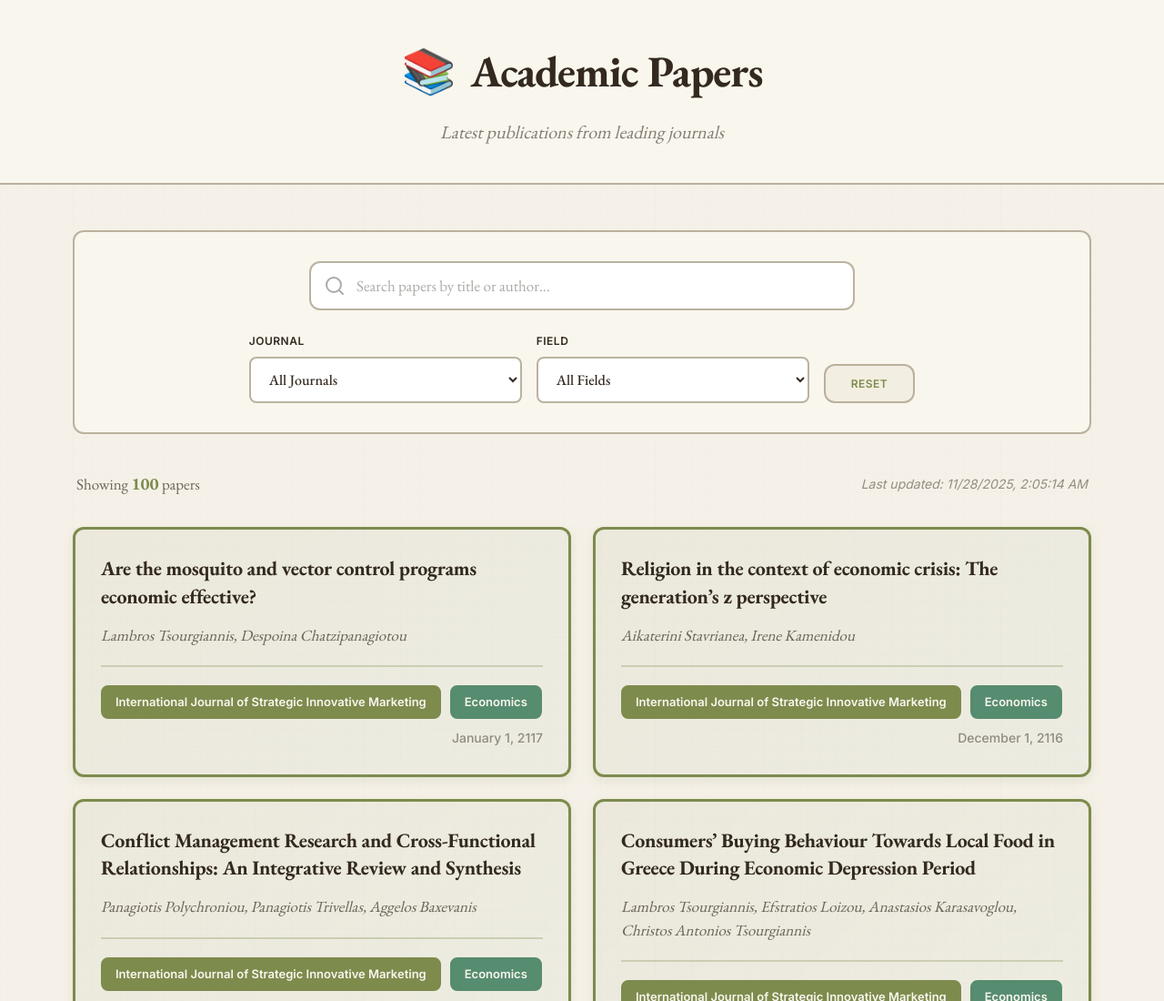
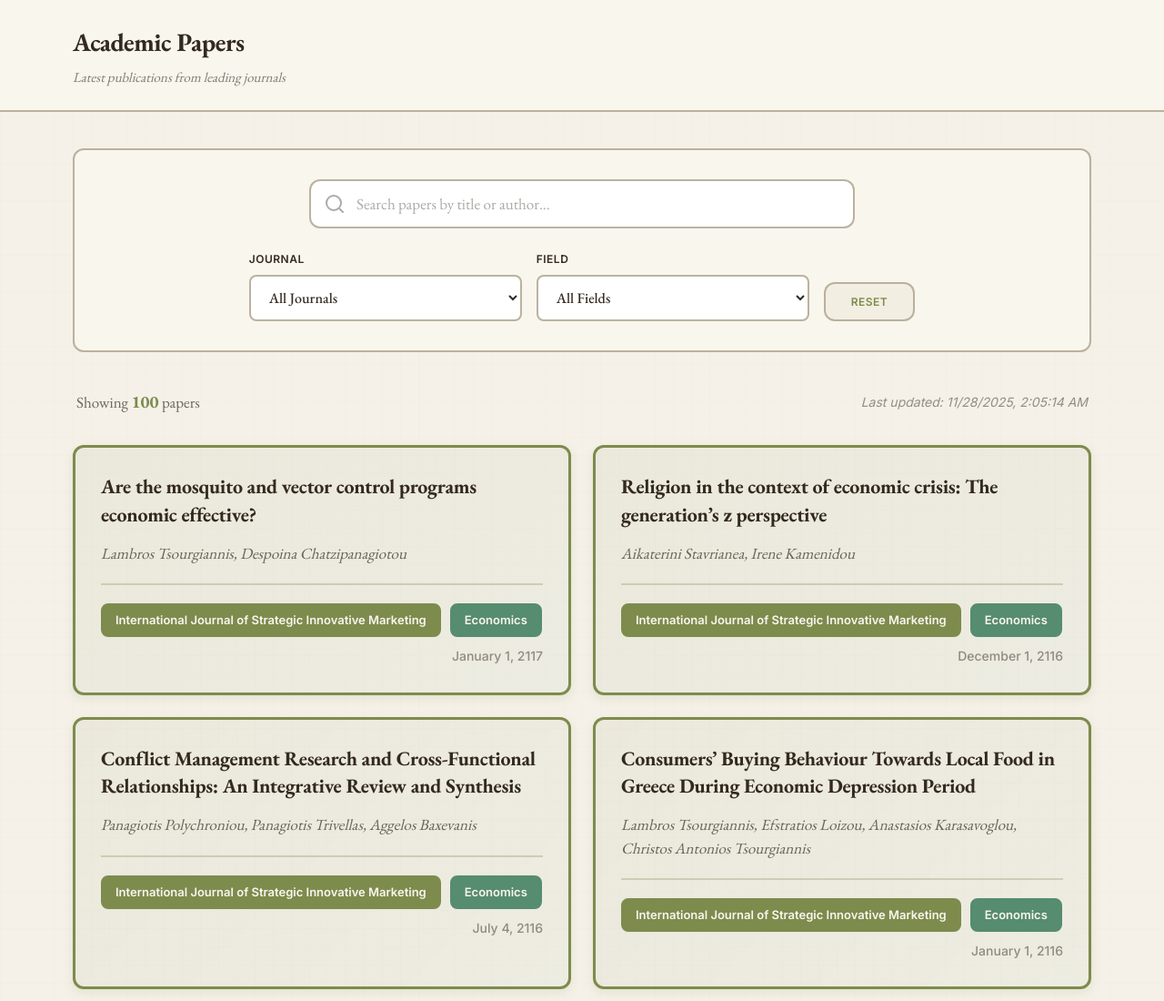
Before and after one commit to Justinache/academic-papers, a website: page index.html in a window 1280 px wide. Shown: the top 1100 px of the page at 91% size. Drawn offline with nearby package versions, Linux system fonts and the light colour scheme.

Commit message:
Update header: left-align, remove emoji, reduce font sizes to match Ghibli theme

```diff
--- a/index.html
+++ b/index.html
@@ -14,10 +14,7 @@
     <header class="header">
         <div class="container">
             <div class="header-content">
-                <div class="logo-section">
-                    <span class="logo-icon">📚</span>
-                    <h1 class="site-title">Academic Papers</h1>
-                </div>
+                <h1 class="site-title">Academic Papers</h1>
                 <p class="site-subtitle">Latest publications from leading journals</p>
             </div>
         </div>
--- a/styles.css
+++ b/styles.css
@@ -42,36 +42,25 @@ body {
 .header {
     background: var(--card);
     border-bottom: 2px solid var(--border);
-    padding: 40px 0;
-    margin-bottom: 50px;
+    padding: 24px 0;
+    margin-bottom: 40px;
 }
 
 .header-content {
-    text-align: center;
-}
-
-.logo-section {
-    display: flex;
-    align-items: center;
-    justify-content: center;
-    gap: 16px;
-    margin-bottom: 12px;
-}
-
-.logo-icon {
-    font-size: 48px;
+    text-align: left;
 }
 
 .site-title {
-    font-size: 48px;
+    font-size: 28px;
     font-weight: 700;
     color: var(--foreground);
-    letter-spacing: -1px;
+    letter-spacing: -0.5px;
     font-family: 'EB Garamond', Georgia, serif;
+    margin-bottom: 4px;
 }
 
 .site-subtitle {
-    font-size: 20px;
+    font-size: 15px;
     color: rgba(51, 41, 31, 0.6);
     font-weight: 400;
     font-style: italic;
```
